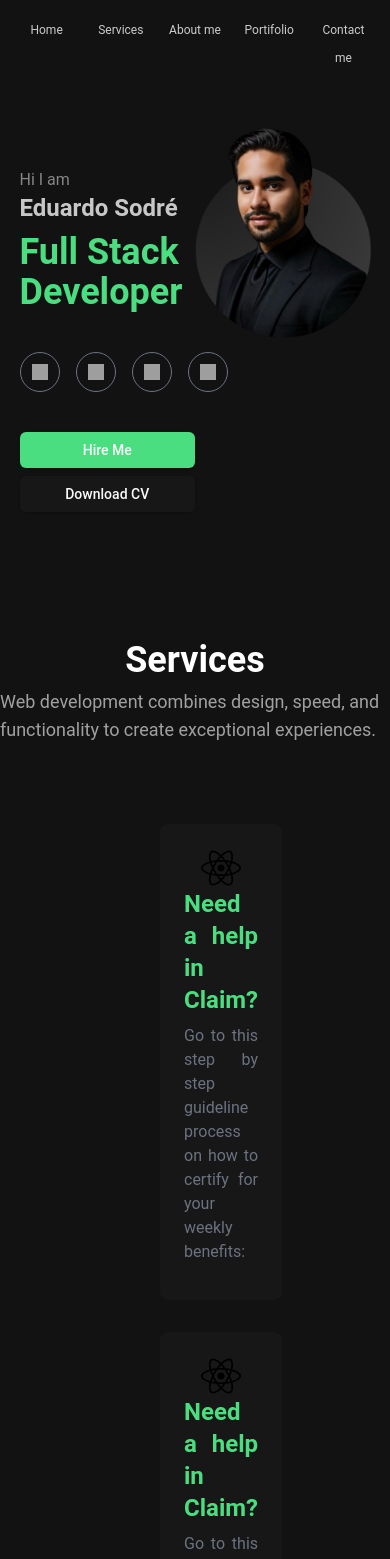
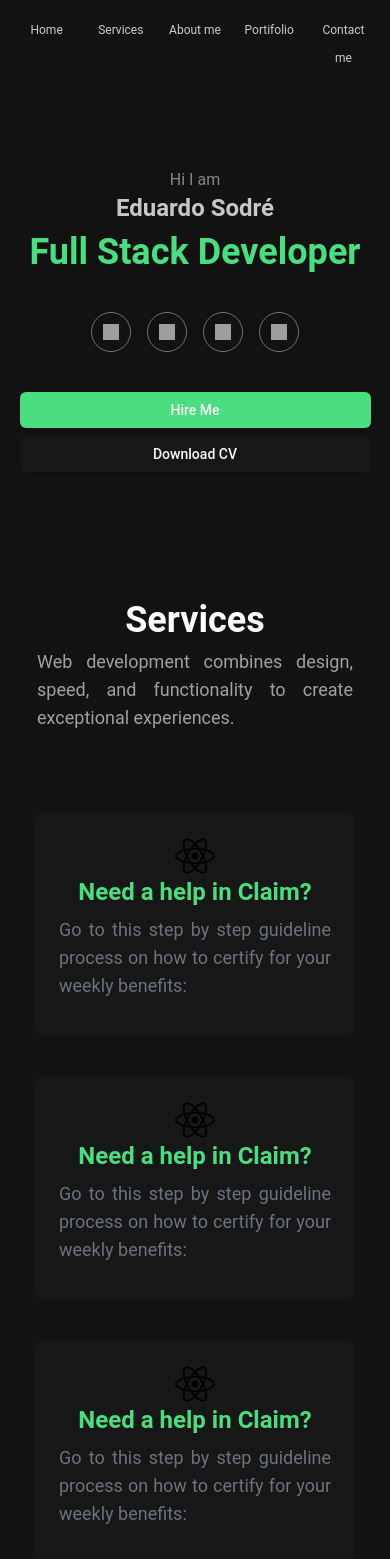
Before and after one commit to EduardooSodre/dev.eduardo, a Next.js app: page / in a window 390 px wide. Shown: the top 1559 px of the page. Built offline with nearby package versions, Linux system fonts and the light colour scheme; grey boxes are pictures that could not be loaded.

Commit message:
chore: add responsive home page

```diff
--- a/app/components/ui/cards.tsx
+++ b/app/components/ui/cards.tsx
@@ -2,8 +2,8 @@ import Image from "next/image";
 
 const CardsServices = () => {
   return (
-    <div className="flex-wrap w-full mt-10 justify-between px-40 flex text-justify">
-      <div className="mb-8  max-w-xs p-6 bg-secondary-foreground rounded-lg flex flex-col items-center">
+    <div className="flex-wrap w-full mt-10 justify-center flex text-justify gap-10 ">
+      <div className="max-w-xs p-6 bg-secondary-foreground rounded-lg flex flex-col items-center">
         <Image
           src="/react.svg"
           alt="logo react"
@@ -14,12 +14,12 @@ const CardsServices = () => {
         <p className="mb-2 text-2xl font-semibold text-green-400">
           Need a help in Claim?
         </p>
-        <p className="mb-3 font-normal text-gray-500 dark:text-gray-400">
+        <p className="mb-3 text-lg text-gray-500 dark:text-gray-400">
           Go to this step by step guideline process on how to certify for your
           weekly benefits:
         </p>
       </div>
-      <div className=" mb-8 max-w-xs p-6 bg-secondary-foreground rounded-lg flex flex-col items-center">
+      <div className=" max-w-xs p-6 bg-secondary-foreground rounded-lg flex flex-col items-center">
         <Image
           src="/react.svg"
           alt="logo react"
@@ -30,12 +30,12 @@ const CardsServices = () => {
         <p className="mb-2 text-2xl font-semibold text-green-400">
           Need a help in Claim?
         </p>
-        <p className="mb-3 font-normal text-gray-500 dark:text-gray-400">
+        <p className="mb-3 text-lg text-gray-500 dark:text-gray-400">
           Go to this step by step guideline process on how to certify for your
           weekly benefits:
         </p>
       </div>
-      <div className=" mb-8 max-w-xs p-6 bg-secondary-foreground rounded-lg flex flex-col items-center">
+      <div className="  max-w-xs p-6 bg-secondary-foreground rounded-lg flex flex-col items-center">
         <Image
           src="/react.svg"
           alt="logo react"
@@ -46,12 +46,12 @@ const CardsServices = () => {
         <p className="mb-2 text-2xl font-semibold text-green-400">
           Need a help in Claim?
         </p>
-        <p className="mb-3 font-normal text-gray-500 dark:text-gray-400">
+        <p className="mb-3 text-lg text-gray-500 dark:text-gray-400">
           Go to this step by step guideline process on how to certify for your
           weekly benefits:
         </p>
       </div>
-      <div className=" mb-8 max-w-xs p-6 bg-secondary-foreground rounded-lg flex flex-col items-center">
+      <div className="  max-w-xs p-6 bg-secondary-foreground rounded-lg flex flex-col items-center">
         <Image
           src="/react.svg"
           alt="logo react"
@@ -62,12 +62,12 @@ const CardsServices = () => {
         <p className="mb-2 text-2xl font-semibold text-green-400">
           Need a help in Claim?
         </p>
-        <p className="mb-3 font-normal text-gray-500 dark:text-gray-400">
+        <p className="mb-3 text-lg text-gray-500 dark:text-gray-400">
           Go to this step by step guideline process on how to certify for your
           weekly benefits:
         </p>
       </div>
-      <div className="mb-8 max-w-xs p-6 bg-secondary-foreground rounded-lg flex flex-col items-center">
+      <div className=" max-w-xs p-6 bg-secondary-foreground rounded-lg flex flex-col items-center">
         <Image
           src="/react.svg"
           alt="logo react"
@@ -78,12 +78,12 @@ const CardsServices = () => {
         <p className="mb-2 text-2xl font-semibold text-green-400">
           Need a help in Claim?
         </p>
-        <p className="mb-3 font-normal text-gray-500 dark:text-gray-400">
+        <p className="mb-3 text-lg text-gray-500 dark:text-gray-400">
           Go to this step by step guideline process on how to certify for your
           weekly benefits:
         </p>
       </div>
-      <div className="mb-8 max-w-xs p-6 bg-secondary-foreground rounded-lg flex flex-col items-center">
+      <div className=" max-w-xs p-6 bg-secondary-foreground rounded-lg flex flex-col items-center">
         <Image
           src="/react.svg"
           alt="logo react"
@@ -94,7 +94,7 @@ const CardsServices = () => {
         <p className="mb-2 text-2xl font-semibold text-green-400">
           Need a help in Claim?
         </p>
-        <p className="mb-3 font-normal text-gray-500 dark:text-gray-400">
+        <p className="mb-3 text-lg text-gray-500 dark:text-gray-400">
           Go to this step by step guideline process on how to certify for your
           weekly benefits:
         </p>
--- a/app/globals.css
+++ b/app/globals.css
@@ -114,6 +114,31 @@ body {
     margin-right: 0%;
     margin-bottom: 0.5rem;
   }
+  .perfil {
+    display: none;
+  }
+  .home,
+  .social,
+  p,
+  h1 {
+    display: flex;
+    align-items: center;
+    justify-content: center;
+  }
+
+  .services {
+    margin-left: 0%;
+    margin-right: 0%;
+    padding-left: 5%;
+    padding-right: 5%;
+  }
+
+  .services {
+    margin-left: 0%;
+    margin-right: 0%;
+    padding-left: 5%;
+    padding-right: 5%;
+  }
 }
 
 @media (max-width: 795px) {
--- a/app/page.tsx
+++ b/app/page.tsx
@@ -12,7 +12,7 @@ const Home = () => {
     <>
       <Navbar />
       <section className="home w-full flex px-40 py-10 ">
-        <div className="w-1/2 py-10">
+        <div className="w-full py-10">
           <p className="text-primary-foreground opacity-50">Hi I am</p>
           <p className="text-2xl font-bold text-secondary opacity-80">
             Eduardo Sodré
@@ -20,25 +20,31 @@ const Home = () => {
           <h1 className="text-4xl mt-2 text-green-400 font-bold">
             Full Stack Developer
           </h1>
-          <SocialMedia />
+          <div className=" social">
+            <SocialMedia />
+          </div>
           <ButtonHome />
         </div>
-        <div className="w-1/2 ">
+        <div className="w-1/2 perfil ">
           <img
-            className="w-auto h-auto border-none backdrop-none"
+            className=" border-none "
             src="/perfil.png"
             alt="photo perfil Eduardo"
           />
         </div>
       </section>
-      <section id="Services" className="flex flex-col items-center py-10 ">
-        <h2 className="text-4xl font-bold">Services</h2>
-        <p className="text-lg opacity-60 mt-2 mb-10">
+
+      <section
+        id="Services"
+        className="services flex flex-col items-center py-10 justify-center w-full ">
+        <h2 className="services text-4xl font-bold ">Services</h2>
+        <p className="services w-full flex justify-center items-center text-lg opacity-60 mt-2 mb-10 text-justify">
           Web development combines design, speed, and functionality to create
           exceptional experiences.
         </p>
         <CardsServices />
       </section>
+
       <section
         id="About-me"
         className=" px-40 flex flex-col items-center py-10 ">
--- a/package.json
+++ b/package.json
@@ -9,6 +9,8 @@
     "lint": "next lint"
   },
   "dependencies": {
+    "@headlessui/react": "^2.2.0",
+    "@heroicons/react": "^2.2.0",
     "@hookform/resolvers": "^3.9.1",
     "@radix-ui/react-form": "^0.1.1",
     "@radix-ui/react-label": "^2.1.1",
```
Also changed, not shown: 1 other file (tests, documents, lock files or other folders).
